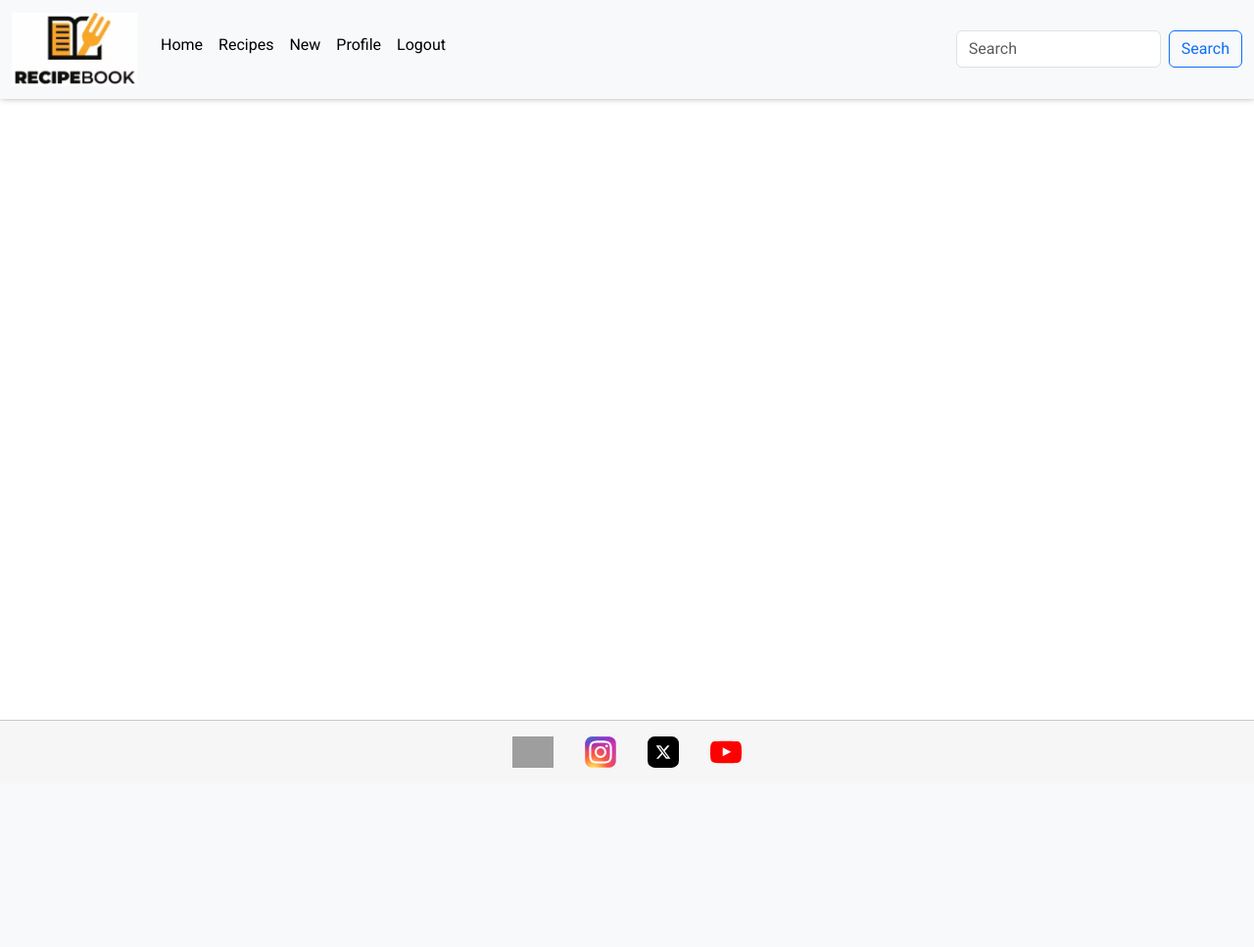
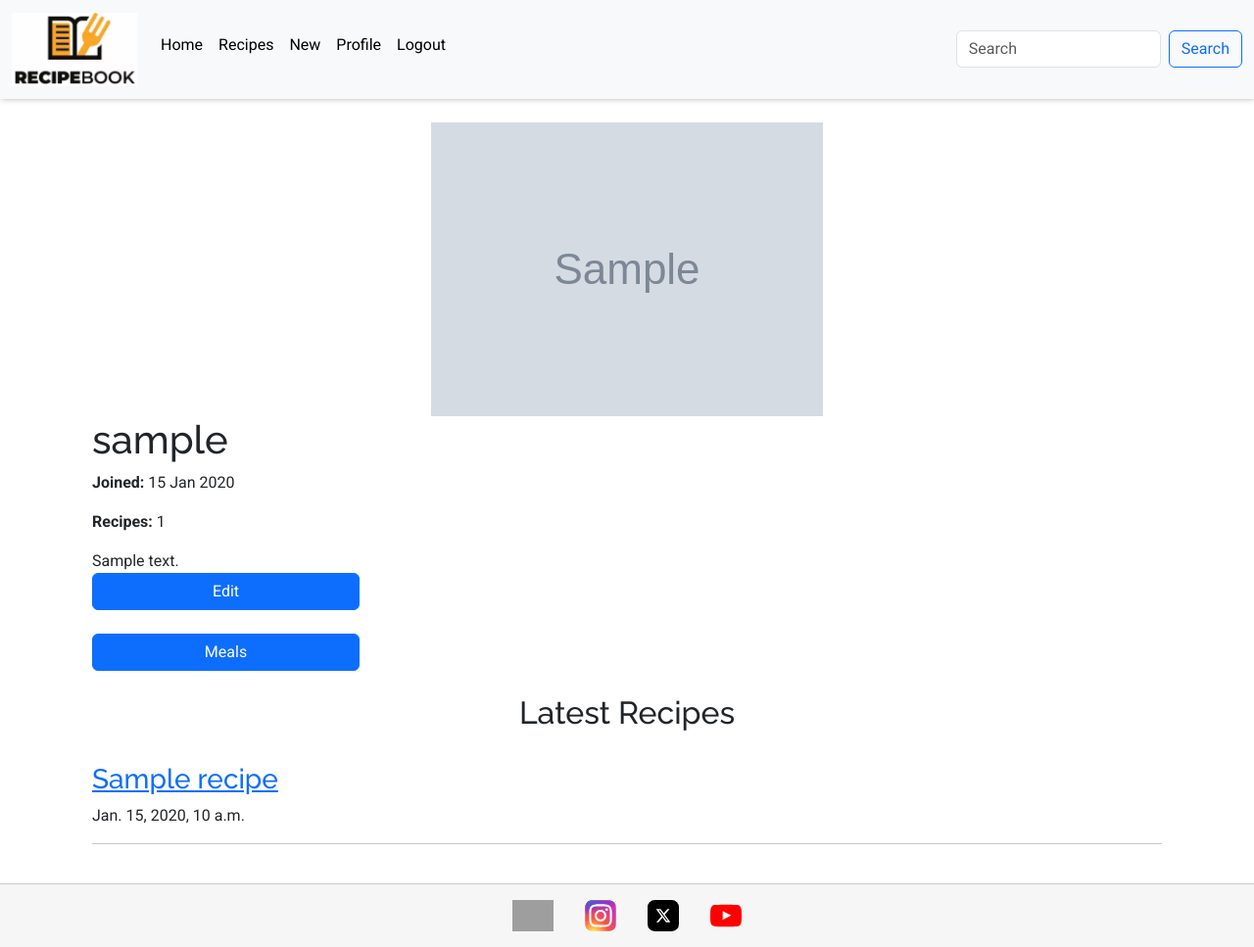
Before and after one commit to mildred-prog/recipe_book, a Django app: template profiles/templates/profiles/profiles.html in a window 1280 px wide. Shown: the whole page at 98% size. Before the commit the page ends 784 px from the top, so only its background shows below. Run offline with Django 4.2, Linux system fonts and the light colour scheme; the template is opened without the code that fills it: values that come from a table or form of the project are taken from there, others are empty; a user stored in the database is signed in; tables that the repository leaves empty hold one stand-in row (values such as "Sample post"); grey boxes marked "Sample" are stand-in pictures; some libraries are stand-ins or nearby versions; grey boxes are pictures that could not be loaded.

Commit message:
Add profile image display and edit functionality to profiles.html

```diff
--- a/profiles/templates/profiles/profiles.html
+++ b/profiles/templates/profiles/profiles.html
@@ -1 +1,93 @@
 {% extends "base.html" %}
+{% load static %}
+
+{% block title %}Profile - {{profile.user.username}}{% endblock %}
+
+{% block content %}
+<div class="container p-4">
+    <div class="profile">
+        <div class="info">
+            <div class="profile-img text-center">
+                {% if profile.image.url is not none %}
+                <img src="{{ profile.image.url }}" alt="{{ profile.user.username }}'s profile image">
+                {% else %}
+                <img src="{% static '/icons/no-photography-icon.svg' %}" alt="Image not found icon">
+                {% endif %}
+            </div>
+            <h1>{{ profile.user.username }}</h1>
+            <p><strong>Joined: </strong>{{ profile.user.date_joined|date:'d M Y' }}</p>
+            <p><strong>Recipes: </strong>{{ profile.user.recipe_owner.count }}</p>
+            {% if profile.bio is not none %}
+            {{ profile.bio|safe }}
+            {% endif %}
+
+            {% if request.user == profile.user %}
+            <div>
+                <button id="myBtn" class="btn btn-primary w-25 mb-4">Edit</button>
+            </div>
+            <div>
+                <a href="{% url 'meal_planner' %}" class="btn btn-primary w-25 mb-4">Meals</a>
+            </div>
+            {% endif %}
+        </div>
+        <div class="profile-recipes">
+            <h2 class="text-center pb-4">Latest Recipes</h2>
+            {% for recipe in profile.user.recipe_owner.all %}
+            <a href="{% url 'recipe_detail' recipe.id %}">
+                <h3>{{ recipe.title }}</h3>
+            </a>
+            {{ recipe.posted_date }}
+            <hr>
+            {% endfor %}
+        </div>
+    </div>
+    <!-- The Modal -->
+    <div id="myModal" class="modal mt-5">
+        <!-- Modal content -->
+        <div class="modal-content container">
+            <span class="close fs-1 pe-2">&times;</span>
+            <form method="POST" action="{% url 'edit_profile' request.user.id %}" class="mb-2 p-2"
+                enctype="multipart/form-data">
+                <h2 class="text-center fs-4">Edit Profile</h2>
+                {% csrf_token %}
+                {{ form|crispy }}
+                {{ form.media }}
+                <div class="d-flex justify-content-center">
+                    <button type="submit" class="btn btn-primary w-25">Edit</button>
+                </div>
+            </form>
+        </div>
+    </div>
+</div>
+{% endblock %}
+
+{% block extra_js %}
+{{ block.super }}
+<script>
+    // Get the modal
+    const modal = document.getElementById("myModal");
+
+    // Get the button that opens the modal
+    const btn = document.getElementById("myBtn");
+
+    // Get the <span> element that closes the modal
+    const span = document.getElementsByClassName("close")[0];
+
+    // When the user clicks on the button, open the modal
+    btn.onclick = function () {
+        modal.style.display = "block";
+    }
+
+    // When the user clicks on <span> (x), close the modal
+    span.onclick = function () {
+        modal.style.display = "none";
+    }
+
+    // When the user clicks anywhere outside of the modal, close it
+    window.onclick = function (event) {
+        if (event.target == modal) {
+            modal.style.display = "none";
+        }
+    }
+</script>
+{% endblock %}
```
